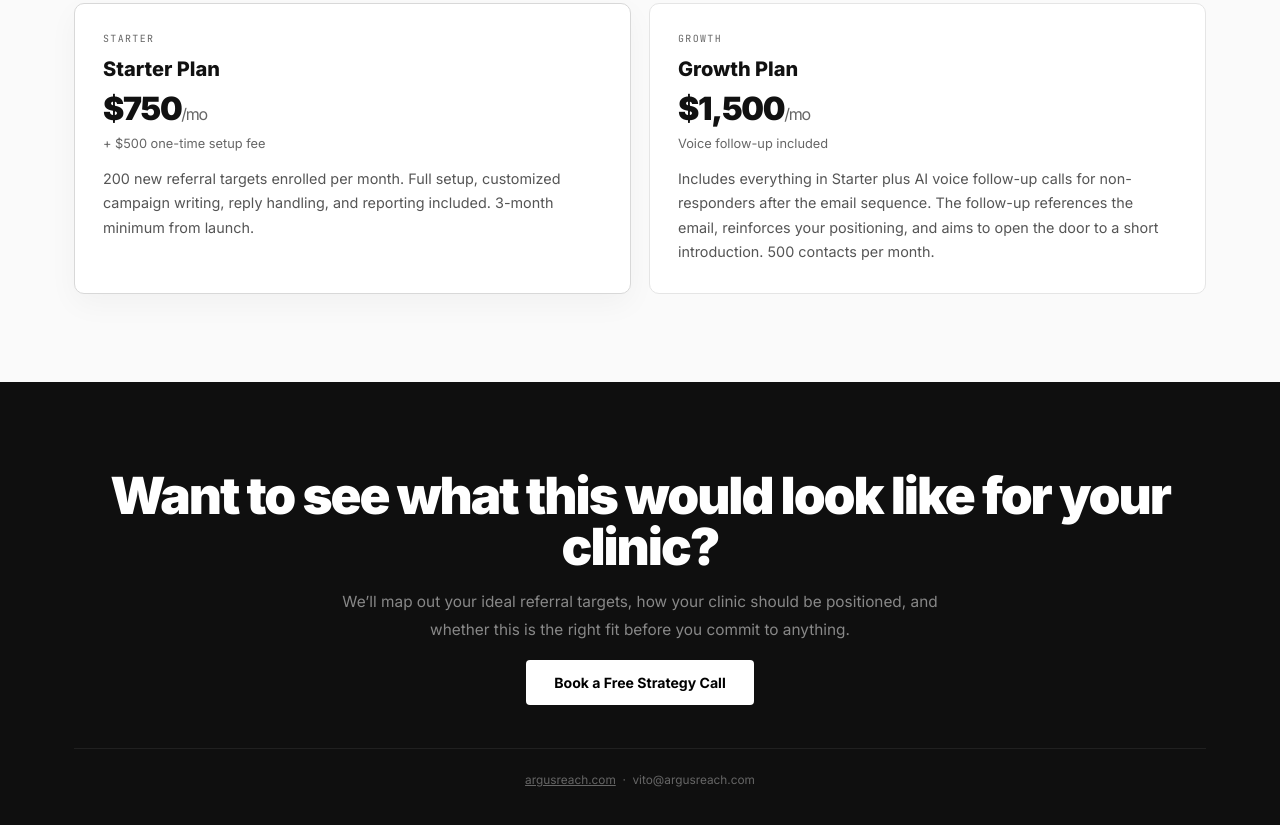
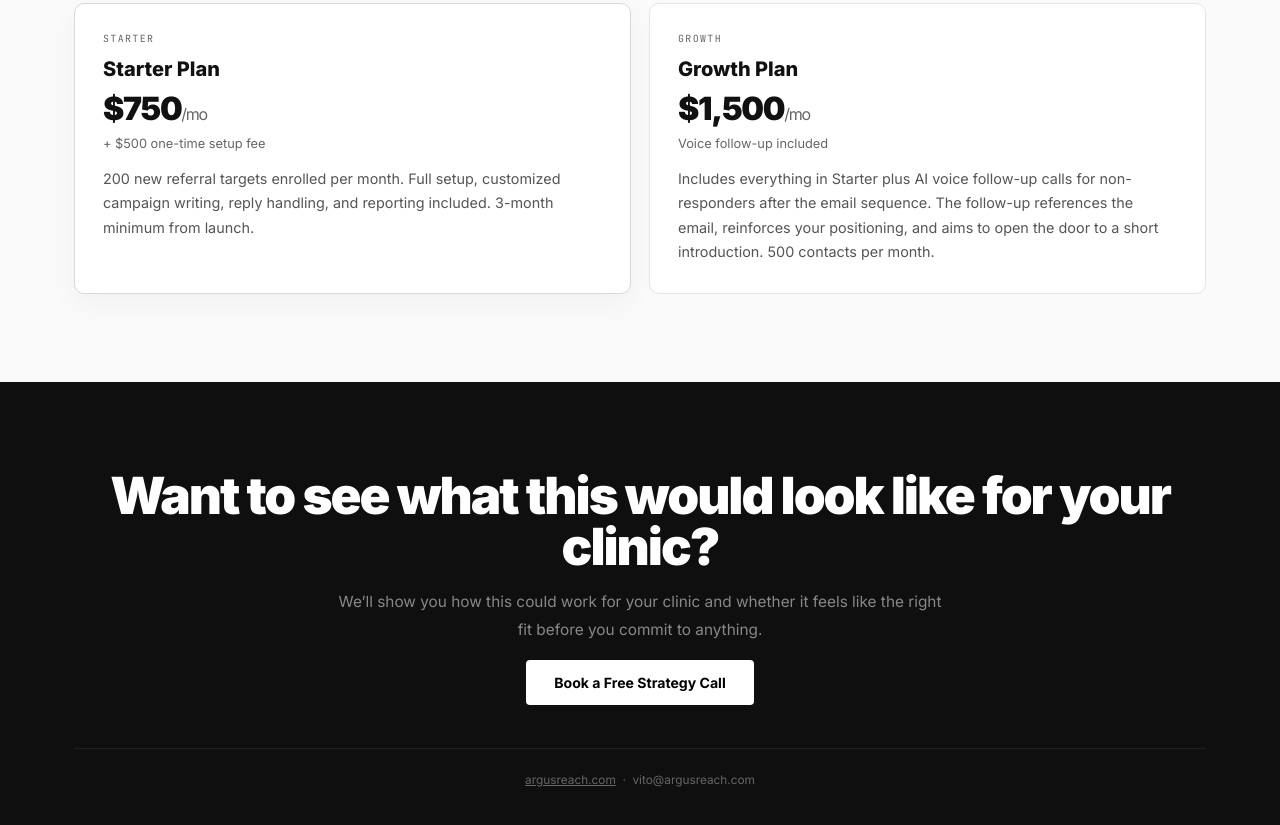
Before and after one commit to BotGob/argusreach-website, a plain HTML site: page pt.html in a window 1280 px wide. Shown: the part 3212-4037 px from the top of the page. Drawn offline with Linux system fonts and the light colour scheme.

Commit message:
Refine PT CTA wording

```diff
--- a/pt.html
+++ b/pt.html
@@ -241,7 +241,7 @@ h1 span { display: block; color: rgba(255,255,255,0.38); font-weight: 300; }
 <section class="cta-section">
   <div class="wrap">
     <h2>Want to see what this would look like for your clinic?</h2>
-    <p>We’ll map out your ideal referral targets, how your clinic should be positioned, and whether this is the right fit before you commit to anything.</p>
+    <p>We’ll show you how this could work for your clinic and whether it feels like the right fit before you commit to anything.</p>
     <a href="https://calendly.com/vito-argusreach/30min" class="btn-white">Book a Free Strategy Call</a>
     <div class="footer">
       <a href="https://argusreach.com">argusreach.com</a> &nbsp;·&nbsp; vito@argusreach.com
```
